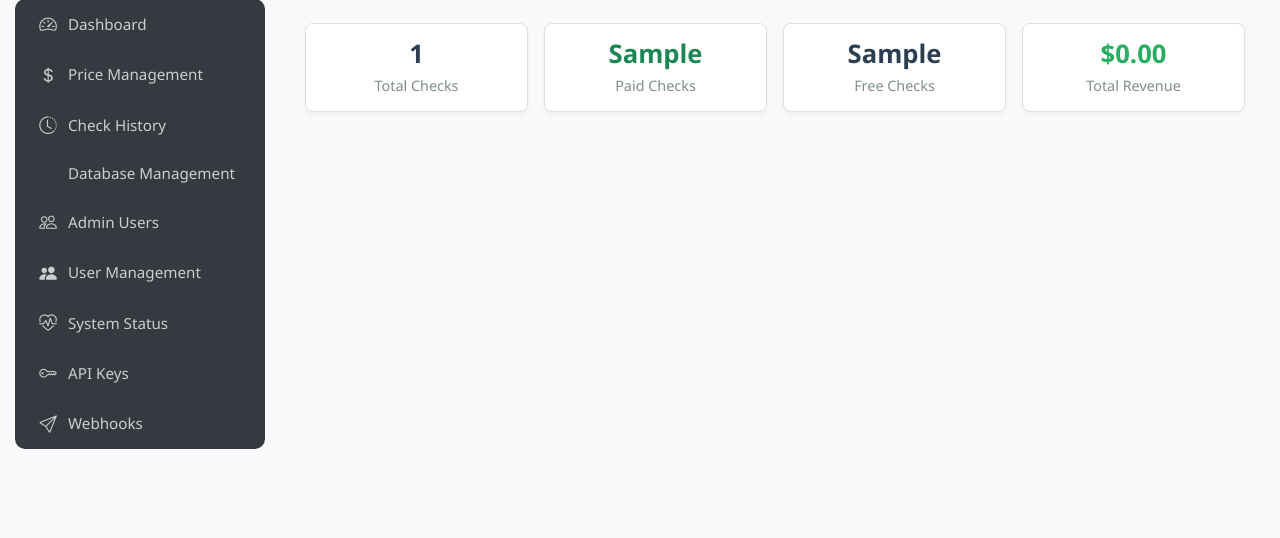
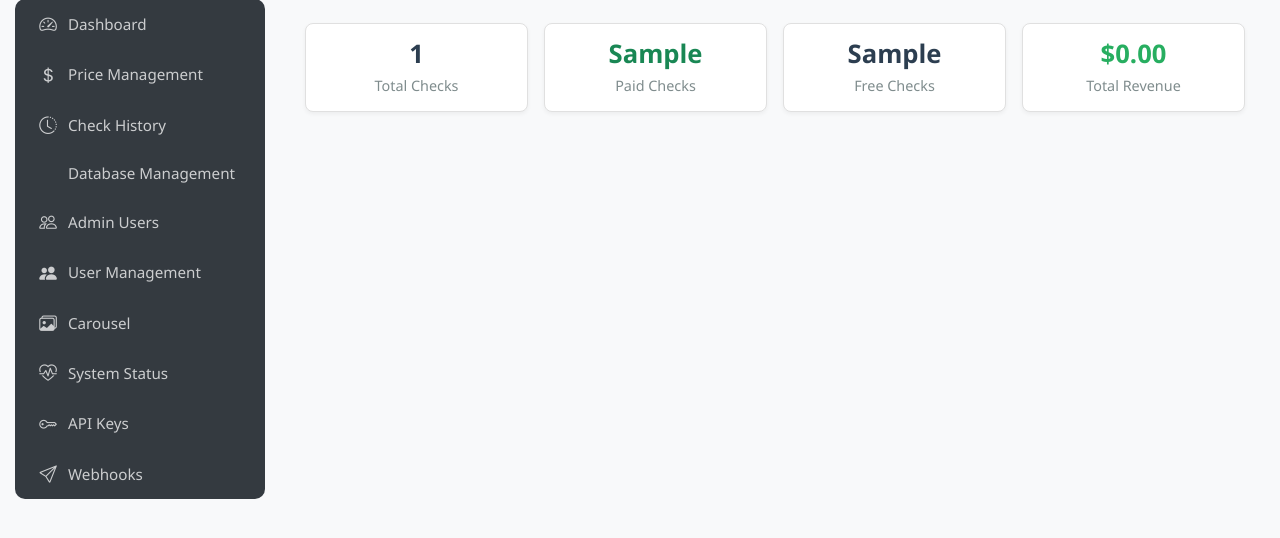
Before and after one commit to glebkoxan36/kodi.ge, a Python web app: template templates/admin/dashboard.html in a window 1280 px wide. Shown: the part 90-628 px from the top of the page. Run offline with Jinja, Linux system fonts and the light colour scheme; the template is opened without the code that fills it: most values are stand-ins (such as "Sample title", 1, 10 or a date in 2020).

Commit message:
Update admin.html

```diff
--- a/templates/admin/admin.html
+++ b/templates/admin/admin.html
@@ -91,6 +91,12 @@
                                 </a>
                             </li>
                             <li class="nav-item">
+                                <a class="nav-link {% if request.endpoint == 'admin.manage_carousel' %}active{% endif %}"
+                                   href="{{ url_for('admin.manage_carousel') }}">
+                                    <i class="bi bi-images"></i> Carousel
+                                </a>
+                            </li>
+                            <li class="nav-item">
                                 <a class="nav-link {% if request.endpoint == 'admin.system_status' %}active{% endif %}"
                                    href="{{ url_for('admin.system_status') }}">
                                     <i class="bi bi-heart-pulse"></i> System Status
@@ -152,6 +158,12 @@
                         <a class="nav-link {% if request.endpoint == 'admin.manage_regular_users' %}active{% endif %}"
                            href="{{ url_for('admin.manage_regular_users') }}">
                             <i class="bi bi-people-fill"></i> User Management
+                        </a>
+                    </li>
+                    <li class="nav-item">
+                        <a class="nav-link {% if request.endpoint == 'admin.manage_carousel' %}active{% endif %}"
+                           href="{{ url_for('admin.manage_carousel') }}">
+                            <i class="bi bi-images"></i> Carousel
                         </a>
                     </li>
                     <li class="nav-item">
```
